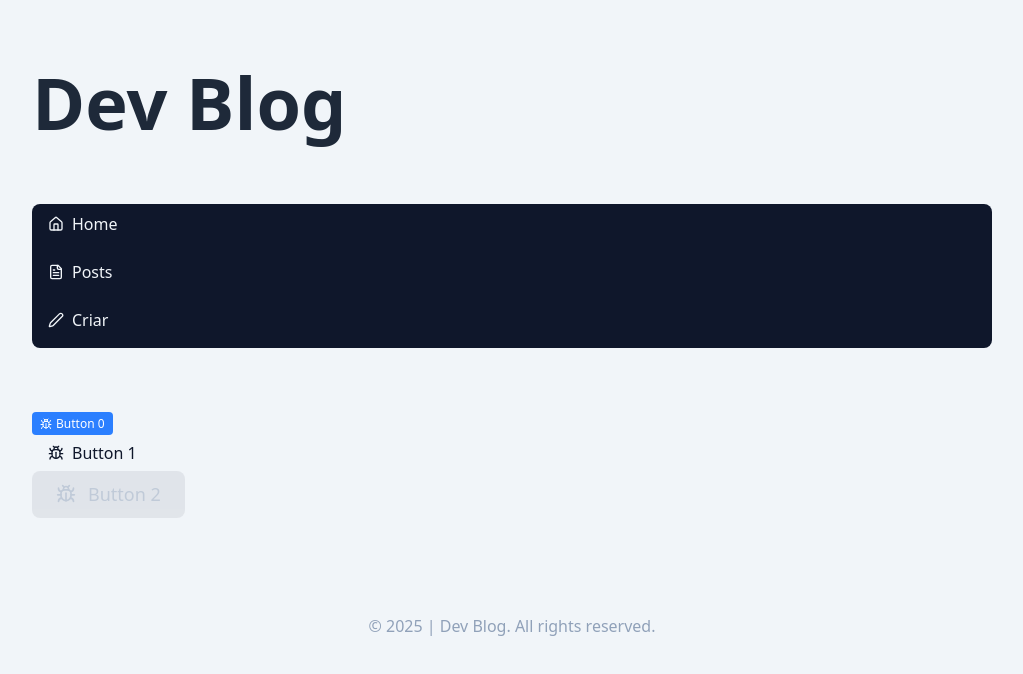
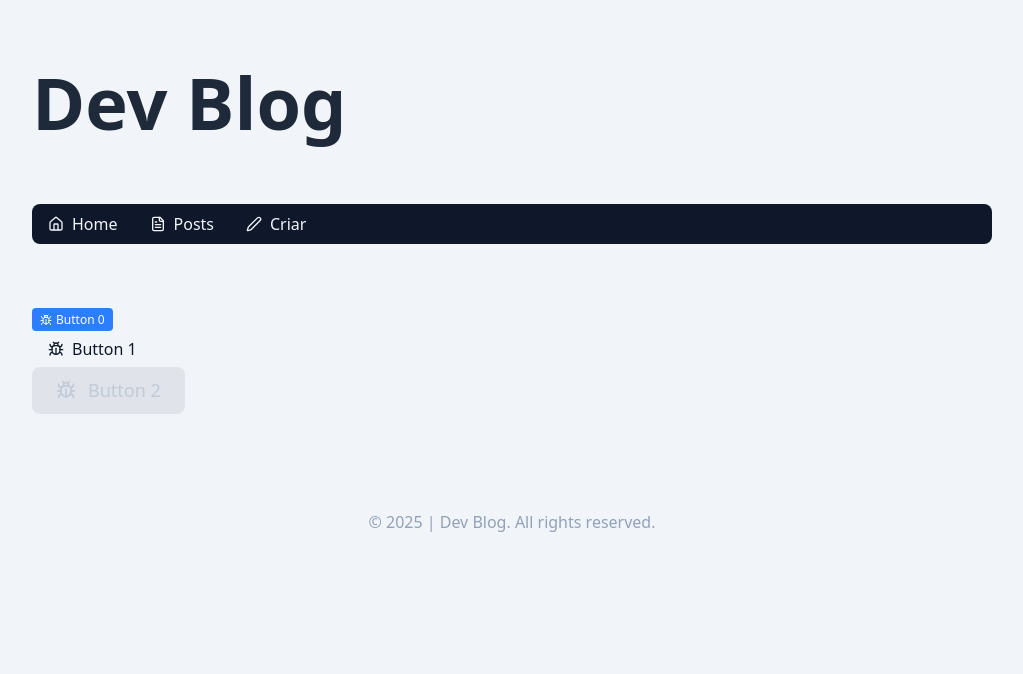
Before and after one commit to atomsdeveloper/dev-blog, a Next.js app: page /admin/post/new in a window 1280 px wide. Shown: the top 674 px of the page, without its empty margins (128-1151 px from the left). Built offline with nearby package versions, Linux system fonts and the light colour scheme.

Commit message:
fix: css component

```diff
--- a/src/app/admin/components/Nav/index.tsx
+++ b/src/app/admin/components/Nav/index.tsx
@@ -29,9 +29,9 @@ export function Nav() {
 
   return (
     <nav
-      className={`bg-slate-900 text-slate-100 rounded-lg flex flex-col sm:flex-row sm:items-end sm:flex-wrap
+      className={`bg-slate-900 text-slate-100 rounded-lg sm:flex-row sm:items-end sm:flex-wrap
       ${!wasOpen && "h-10"}
-        ${!wasOpen && "h-10"}
+      ${!wasOpen && "h-10"}
       ${!wasOpen && "overflow-hidden sm:overflow-visible sm:h-auto"}
     `}
     >
@@ -49,18 +49,18 @@ export function Nav() {
         )}
       </button>
 
-      <ul>
-        <li className="mb-2">
+      <ul className="flex flex-col sm:flex sm:flex-row sm:items-center sm:justify-start">
+        <li>
           <a href="/admin" className={classLinks}>
             <HouseIcon /> Home
           </a>
         </li>
-        <li className="mb-2">
+        <li>
           <Link href="/admin/posts" className={classLinks}>
             <FileTextIcon /> Posts
           </Link>
         </li>
-        <li className="mb-2">
+        <li>
           <Link href="/admin/posts/new" className={classLinks}>
             <PenIcon /> Criar
           </Link>
```
